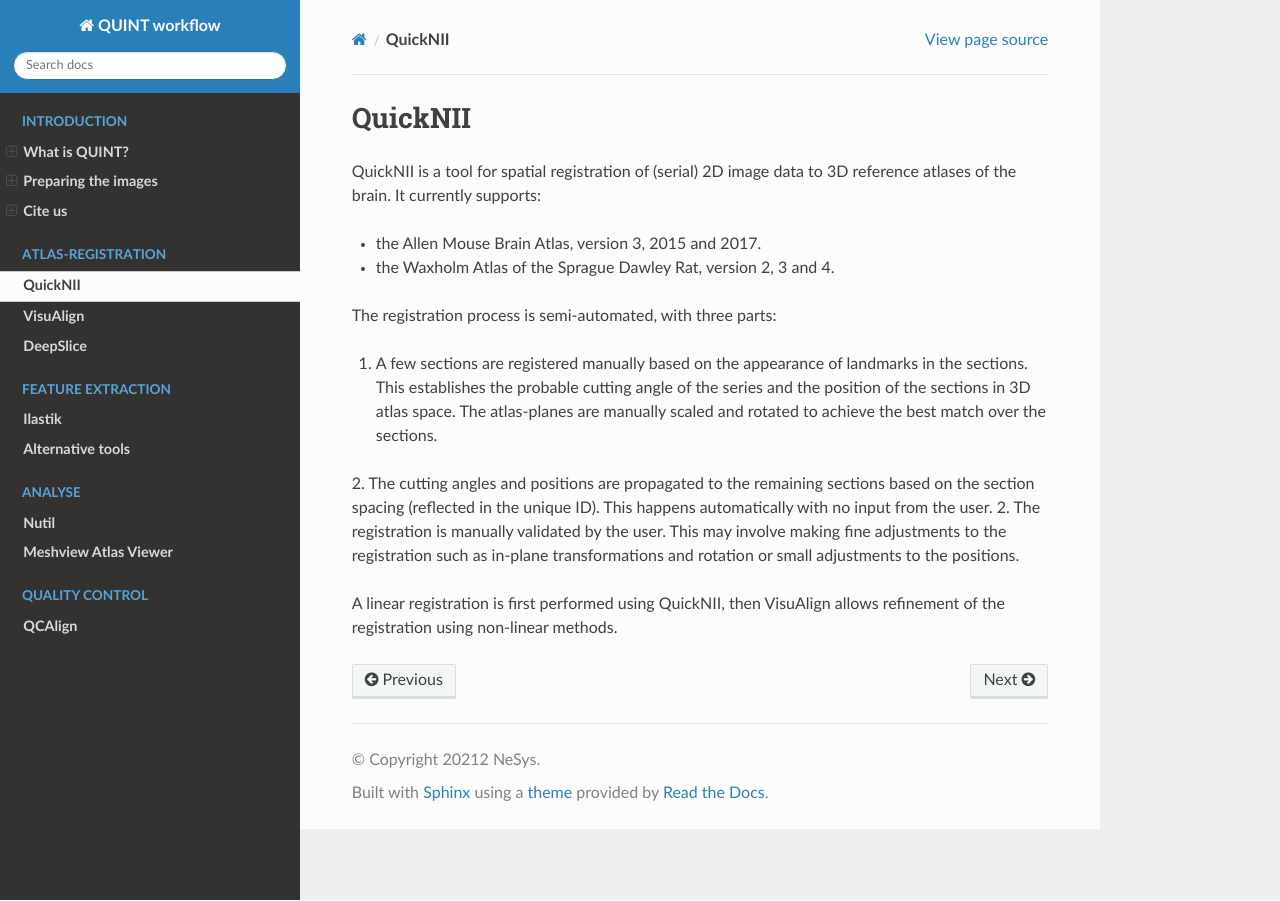
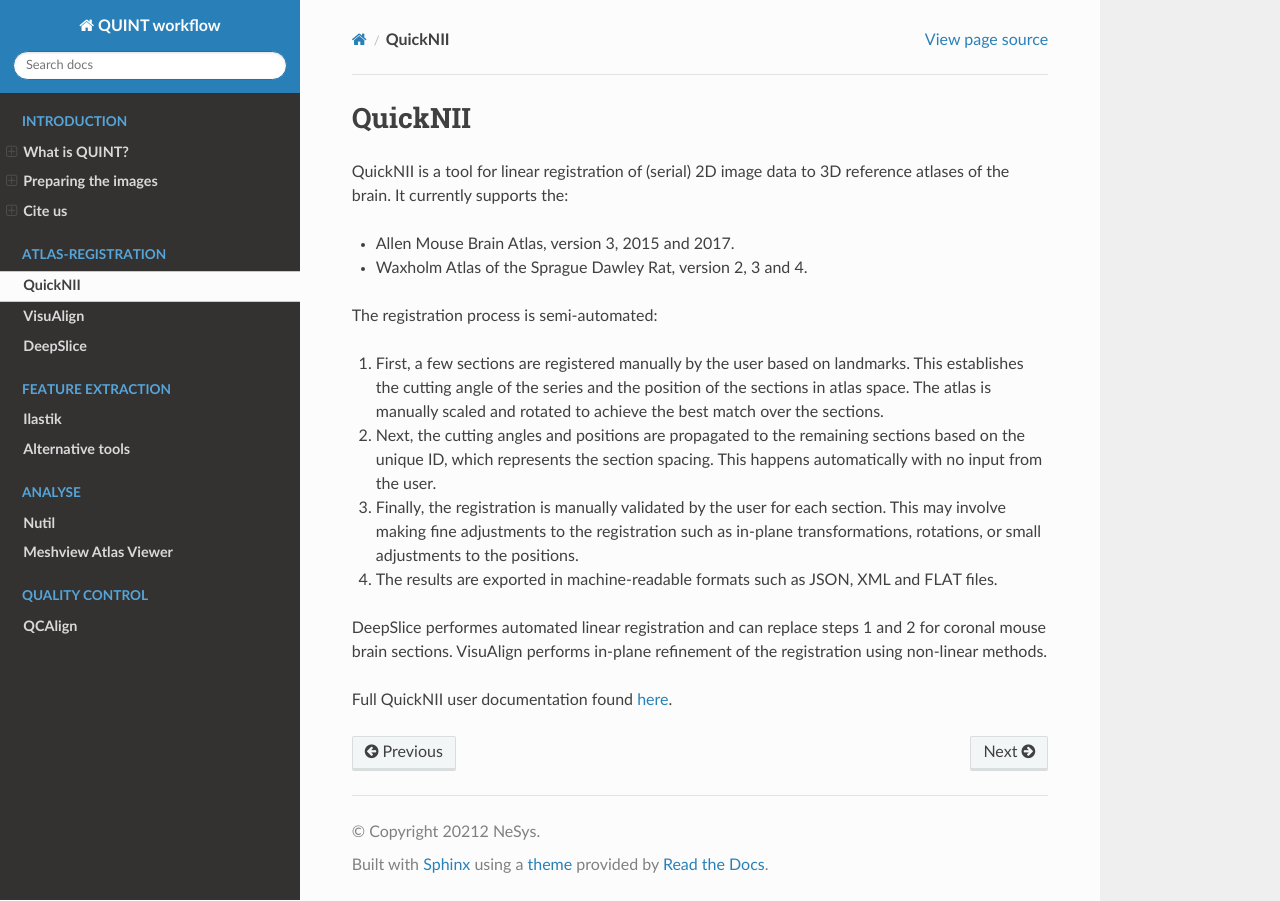
Before and after one commit to Neural-Systems-at-UIO/QUINT_workflow, a Sphinx documentation site: the page built from docs/QuickNII.rst, in a window 1280 px wide. Built offline with Sphinx 7.4.7 and the Read the Docs theme 2.0.0, drawn with Linux system fonts in a browser that asks for light colours.

Commit message:
Update QuickNII.rst

```diff
--- a/docs/QuickNII.rst
+++ b/docs/QuickNII.rst
@@ -1,17 +1,19 @@
 **QuickNII**
 --------------
 
-QuickNII is a tool for spatial registration of (serial) 2D image data to 3D reference atlases of the brain. It currently supports:
+QuickNII is a tool for linear registration of (serial) 2D image data to 3D reference atlases of the brain. It currently supports the:
 
-* the Allen Mouse Brain Atlas, version 3, 2015 and 2017.
-* the Waxholm Atlas of the Sprague Dawley Rat, version 2, 3 and 4.
+* Allen Mouse Brain Atlas, version 3, 2015 and 2017.
+* Waxholm Atlas of the Sprague Dawley Rat, version 2, 3 and 4.
 
-The registration process is semi-automated, with three parts:
+The registration process is semi-automated:
 
-1. A few sections are registered manually based on the appearance of landmarks in the sections. This establishes the probable cutting angle of the series and the position of the sections in 3D atlas space. The atlas-planes are manually scaled and rotated to achieve the best match over the sections.
-2. The cutting angles and positions are propagated to the remaining sections based on the section spacing (reflected in the unique ID). This happens automatically with no input from the user.
-2. The registration is manually validated by the user. This may involve making fine adjustments to the registration such as in-plane transformations and rotation or small adjustments to the positions.
+1. First, a few sections are registered manually by the user based on landmarks. This establishes the cutting angle of the series and the position of the sections in atlas space.  The atlas is manually scaled and rotated to achieve the best match over the sections.
+2. Next, the cutting angles and positions are propagated to the remaining sections based on the unique ID, which represents the section spacing. This happens automatically with no input from the user.
+3. Finally, the registration is manually validated by the user for each section. This may involve making fine adjustments to the registration such as in-plane transformations, rotations, or small adjustments to the positions.
+4. The results are exported in machine-readable formats such as JSON, XML and FLAT files.
 
+DeepSlice performes automated linear registration and can replace steps 1 and 2 for coronal mouse brain sections.
+VisuAlign performs in-plane refinement of the registration using non-linear methods.
 
-
-A linear registration is first performed using QuickNII, then VisuAlign allows refinement of the registration using non-linear methods.
+Full QuickNII user documentation found `here <https://quicknii.readthedocs.io/en/latest/>`_.
```
